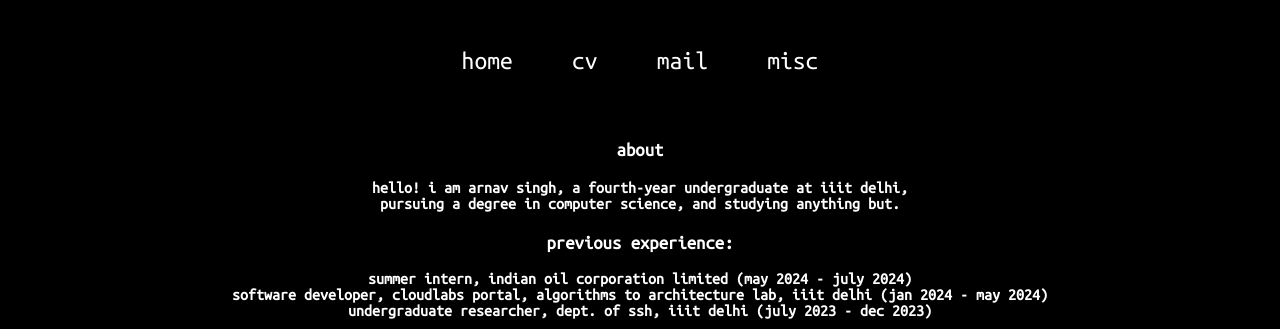
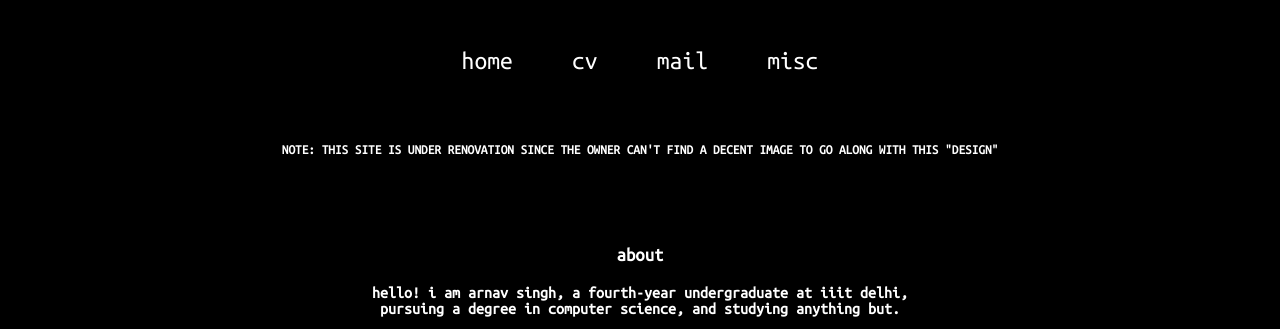
Before and after one commit to arnav-s1ngh/arnav-s1ngh.github.io, a plain HTML site: page index.html in a window 1280 px wide. Shown: the top 329 px of the page. Drawn offline with Linux system fonts and the light colour scheme.

Commit message:
Update index.html

```diff
--- a/index.html
+++ b/index.html
@@ -18,6 +18,8 @@
         <a href="https://www.youtube.com/watch?v=H8WMmcYF0Cg">misc</a>
     </nav>
 <section>
+    <h5> NOTE: THIS SITE IS UNDER RENOVATION SINCE THE OWNER CAN'T FIND A DECENT IMAGE TO GO ALONG WITH THIS "DESIGN" </h5>
+    <br> <br> <br>
     <h3>about</h3>
     <h4>hello! i am arnav singh, a fourth-year undergraduate at iiit delhi, <br> pursuing a degree in computer science, and studying anything but.</h4>
     <h3>previous experience:</h3>
```
